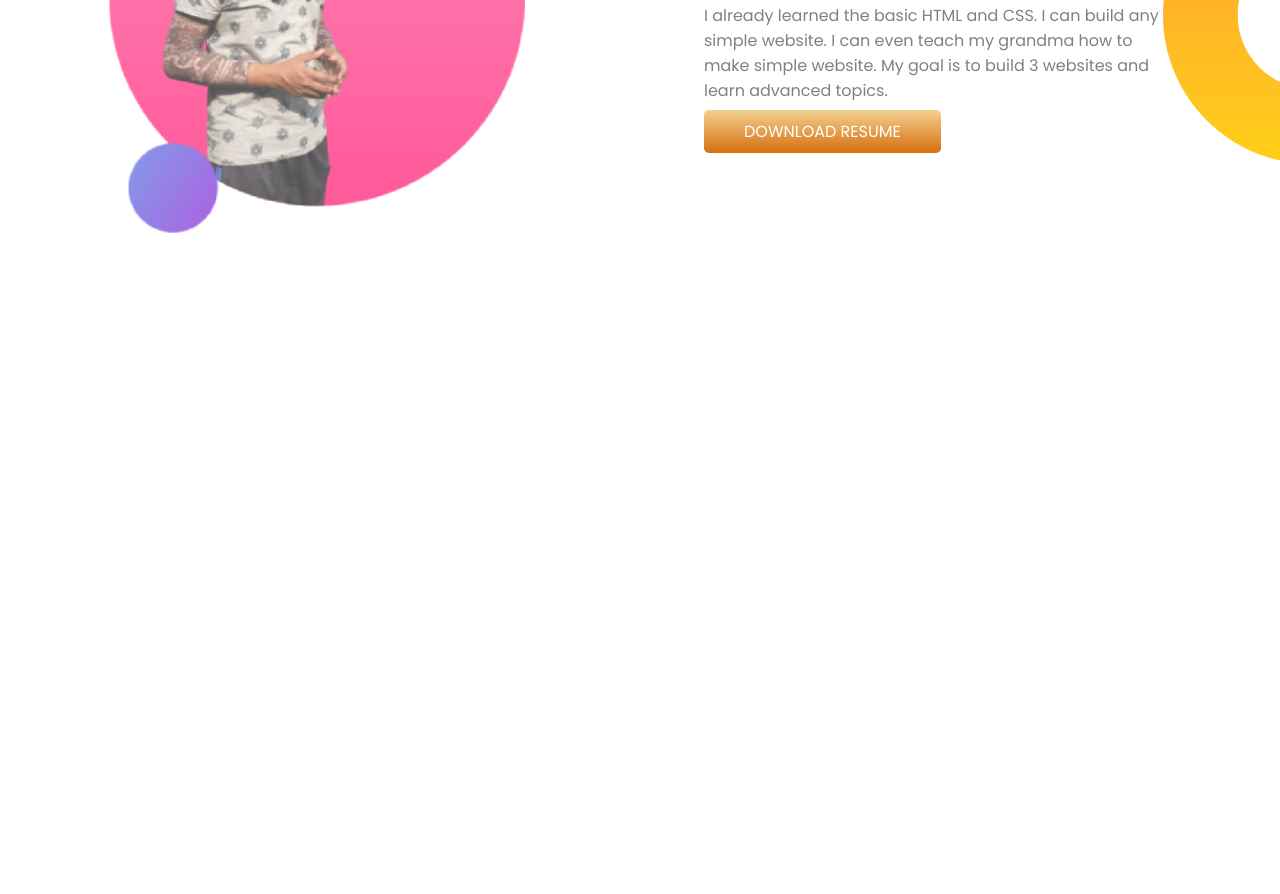
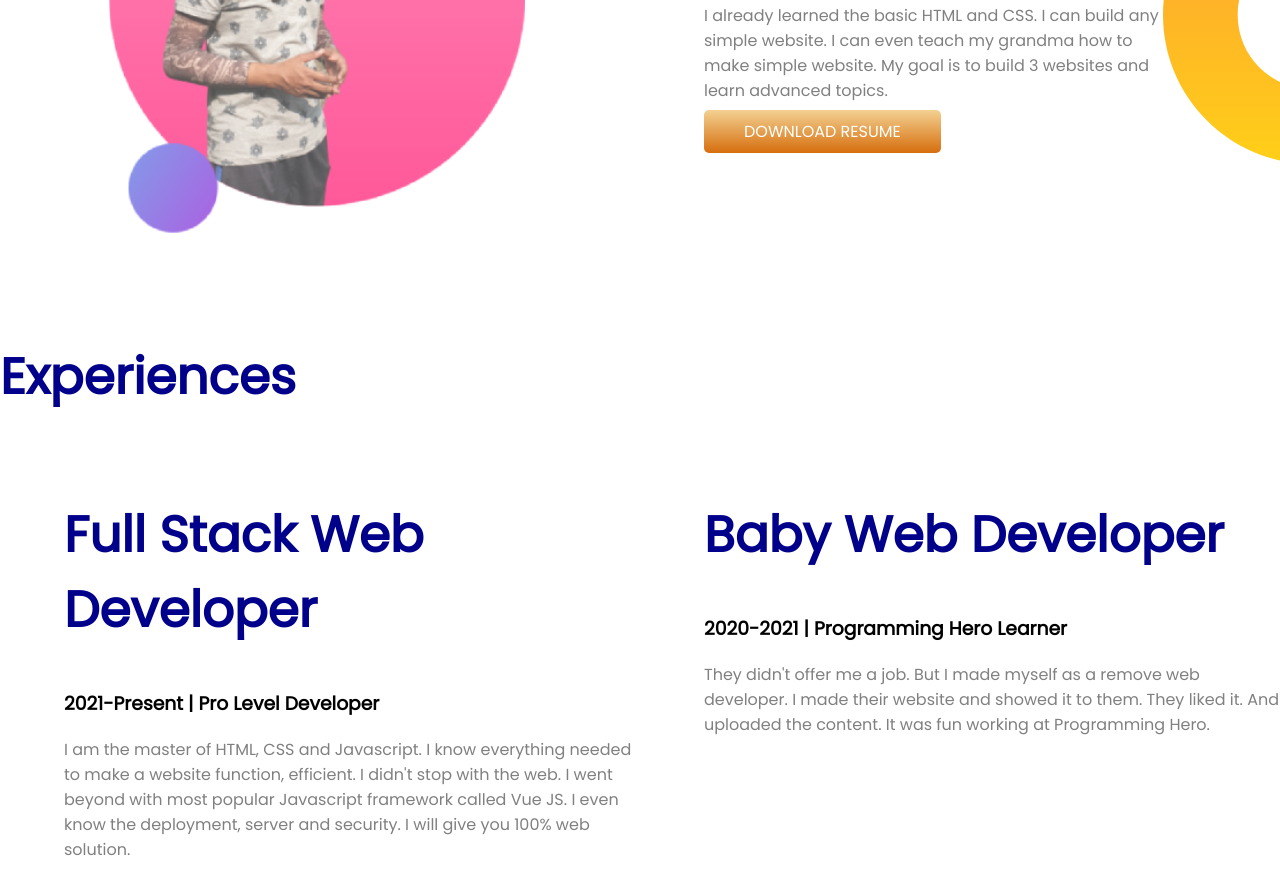
Before and after one commit to TaHoTa/dev_poerfolio, a plain HTML site: page index.html in a window 1280 px wide. Shown: the part 848-1742 px from the top of the page. Before the commit the page ends 1188 px from the top, so only its background shows below. Drawn offline with Linux system fonts and the light colour scheme.

Commit message:
sec complete

```diff
--- a/index.html
+++ b/index.html
@@ -14,7 +14,7 @@
 </head>
 
 <body>
-    <section class="f_class">
+    <section class="f_class flex_con">
         <div class="div_a">
             <h1>Welcome to</h1>
             <h1> <span class="highlight"> TAZAMMUL HOSSAIN</span>'s World!</h1>
@@ -28,7 +28,7 @@
             <img src="images/taz_a.png" alt="Taz">
         </div>
     </section>
-    <section class="s_class">
+    <section class="s_class flex_con">
         <div class="div_a"><img src="images/jhankar2.png" alt="second"> </div>
         <div class="div_a">
             <h1>Dream Big</h1>
@@ -39,6 +39,26 @@
             <a class="link_button" href="https://www.facebook.com/" target="_blank">DOWNLOAD RESUME</a>
         </div>
     </section>
+    <section class="t_sec">
+        <h1>Experiences</h1>
+        <div class="flex_con">
+            <div class="div_a">
+                <h1>Full Stack Web Developer</h1>
+                <h3>2021-Present | Pro Level Developer</h3>
+                <p>I am the master of HTML, CSS and Javascript. I know everything needed to make a website function,
+                    efficient. I didn't stop with the web. I went beyond with most popular Javascript framework called
+                    Vue
+                    JS. I even know the deployment, server and security. I will give you 100% web solution.</p>
+            </div>
+            <div class="div_a">
+                <h1>Baby Web Developer</h1>
+                <h3>2020-2021 | Programming Hero Learner</h3>
+                <p>They didn't offer me a job. But I made myself as a remove web developer. I made their website and
+                    showed
+                    it to them. They liked it. And uploaded the content. It was fun working at Programming Hero.</p>
+            </div>
+        </div>
+    </section>
 </body>
 
 </html>
--- a/style.css
+++ b/style.css
@@ -15,7 +15,7 @@ p:hover {
 .highlight{
     color: orange;
 }
-section{
+.flex_con{
     display: flex;
     margin-bottom: 100px;
 }
```
